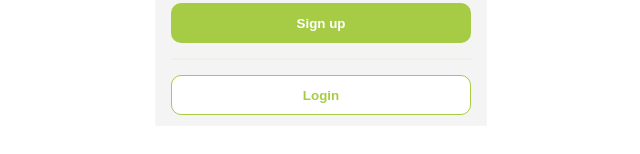
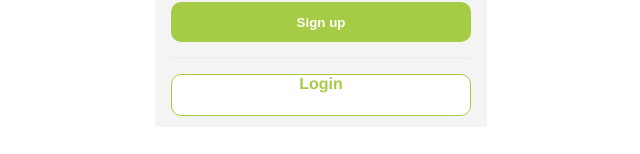
Before and after one commit to wolox-training/bj-rails, a Vue app: page / in a window 1280 px wide. Shown: the part 582-736 px from the top of the page, without its empty margins (319-959 px from the left). Built offline with nearby package versions, Linux system fonts and the light colour scheme; the HTML template or start-up script is replaced by a standard one.

Commit message:
Replaced button tag by anchor one.

```diff
--- a/src/views/Login.vue
+++ b/src/views/Login.vue
@@ -19,7 +19,7 @@
     </div>
     <button :class="'primaryButton'" @click="printForm">Sign up</button>
     <div class="horizontal-division"/>
-    <button :class="'secondaryButton'">Login</button>
+    <a :class="'secondaryButton'">Login</a>
   </div>
 </template>
 
```
